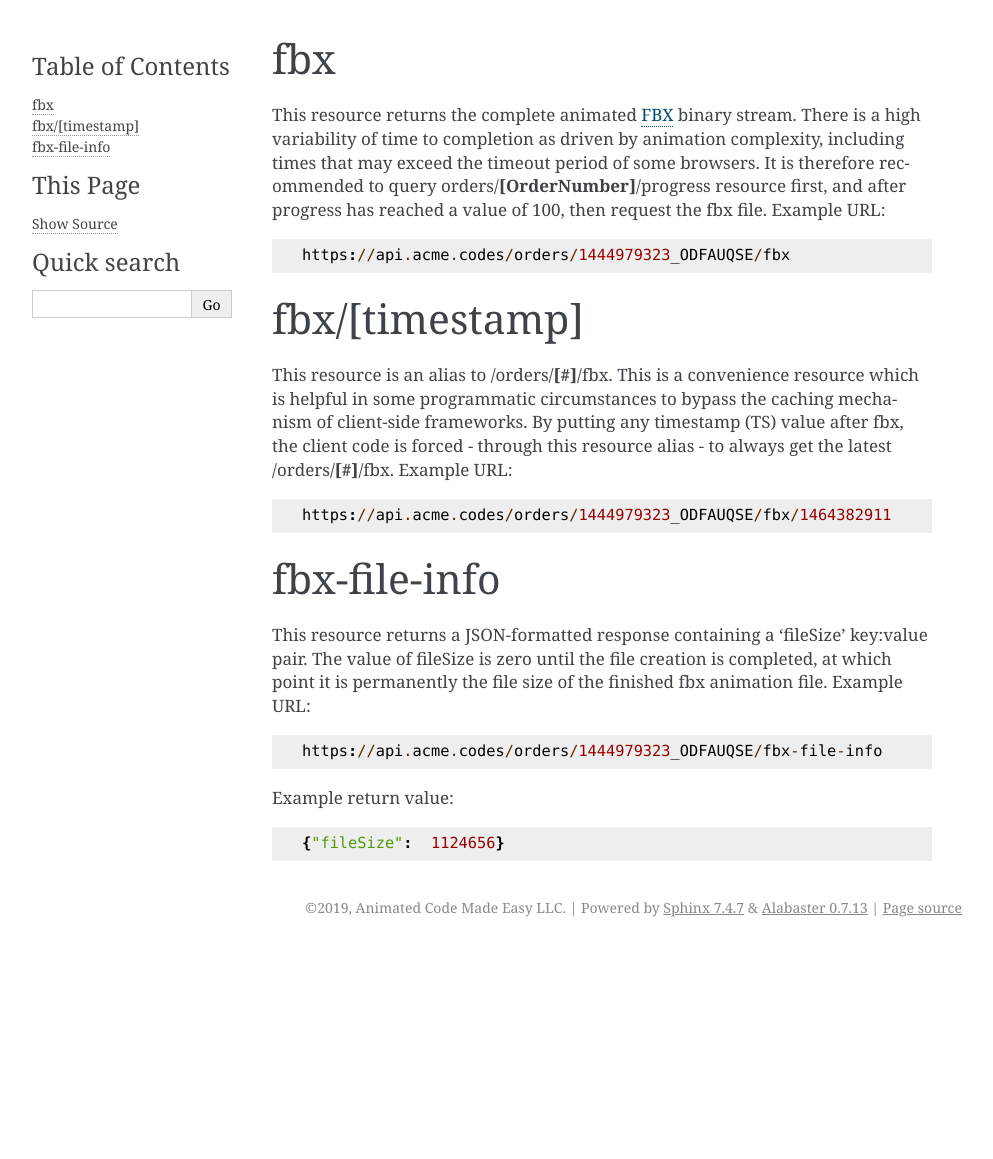
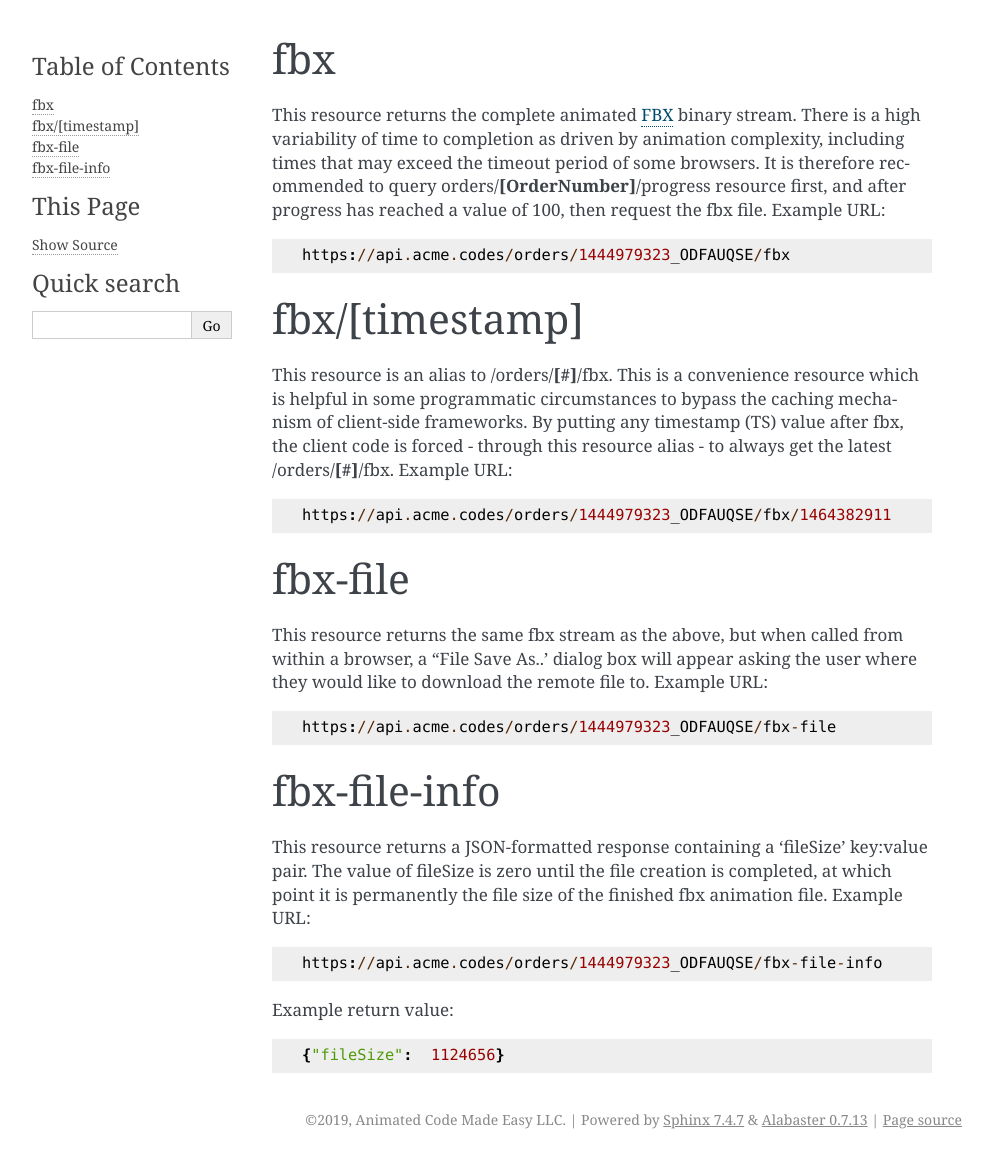
Before and after one commit to pcmillerAcme/docs, a Sphinx documentation site: the page built from source/fbx.rst, in a window 1280 px wide. Shown: the whole page, without its empty margins (148-1141 px from the left). Built offline with Sphinx 7.4.7, drawn with Linux system fonts in a browser that asks for light colours; before the commit the page ends 947 px from its top, so only the background shows below that.

Commit message:
Update fbx.rst

```diff
--- a/source/fbx.rst
+++ b/source/fbx.rst
@@ -19,6 +19,14 @@
 
     https://api.acme.codes/orders/1444979323_ODFAUQSE/fbx/1464382911
 
+fbx-file
+########
+
+This resource returns the same fbx stream as the above, but when called from within a browser, a "File Save As..' dialog box will appear asking the user where they would like to download the remote file to. Example URL:
+::
+
+    https://api.acme.codes/orders/1444979323_ODFAUQSE/fbx-file
+
 
 fbx-file-info
 #############
```
